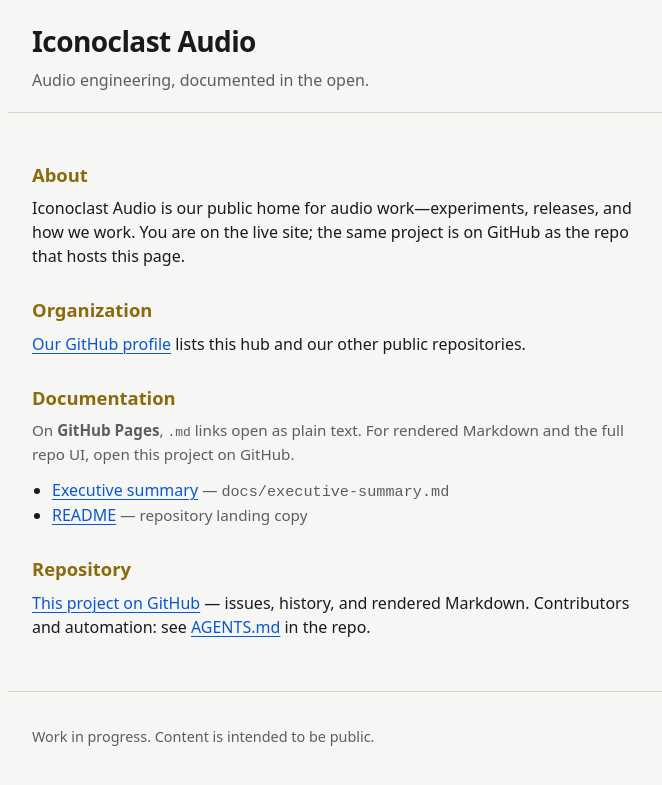
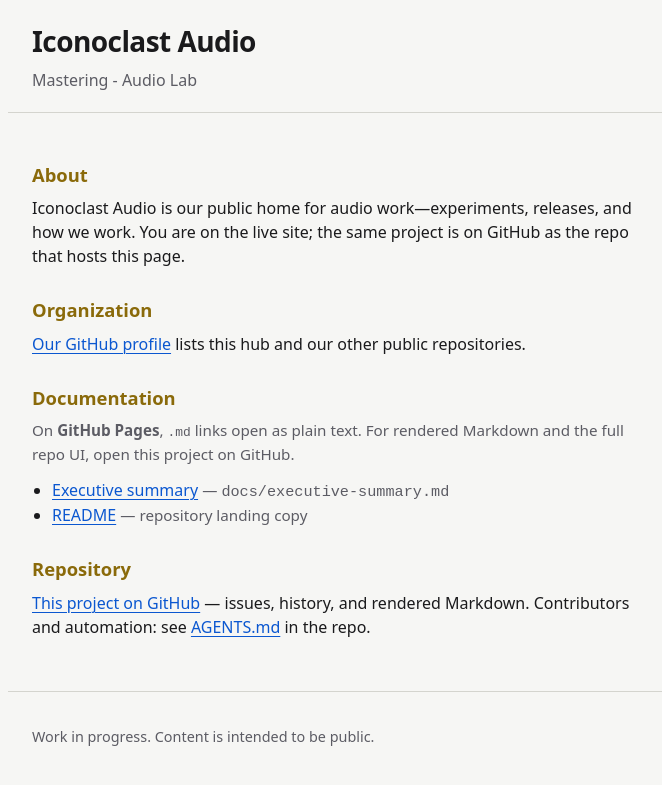
Before and after one commit to shahzebqazi/iconoclast, a plain HTML site: page index.html in a window 1280 px wide. Shown: the whole page, without its empty margins (296-958 px from the left). Drawn offline with Linux system fonts and the light colour scheme.

Commit message:
Update tagline in index.html

```diff
--- a/index.html
+++ b/index.html
@@ -15,7 +15,7 @@
     <header class="site-header">
       <h1>Iconoclast Audio</h1>
       <p class="tagline">
-        Audio engineering, documented in the open.
+        Mastering - Audio Lab
       </p>
     </header>
     <main id="main">
```
